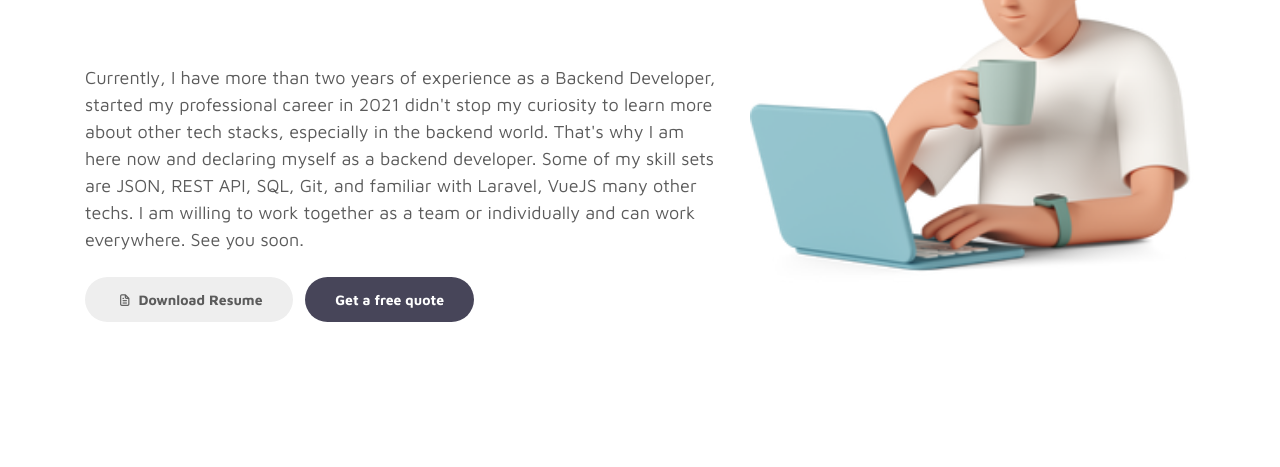
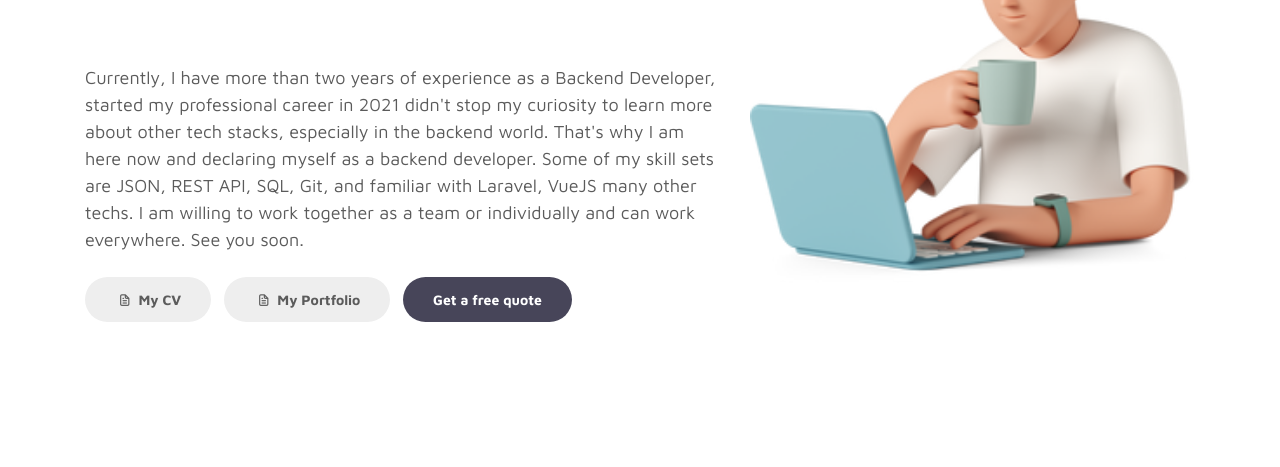
Before and after one commit to Aditya170700/portfolio, a plain HTML site: page index.html in a window 1280 px wide. Shown: the part 333-800 px from the top of the page. Drawn offline with Linux system fonts and the light colour scheme.

Commit message:
Update cv, add portfolio project

```diff
--- a/index.html
+++ b/index.html
@@ -114,7 +114,13 @@
                   href="/pdf/cv.pdf"
                   class="btn mr-lg-2 custom-btn"
                   target="_blank"
-                  ><i class="uil uil-file-alt"></i> Download Resume</a
+                  ><i class="uil uil-file-alt"></i> My CV</a
+                >
+                <a
+                  href="/pdf/portfolio.pdf"
+                  class="btn mr-lg-2 custom-btn"
+                  target="_blank"
+                  ><i class="uil uil-file-alt"></i> My Portfolio</a
                 >
                 <a
                   href="#contact"
```
Also changed, not shown: 4 other files.
